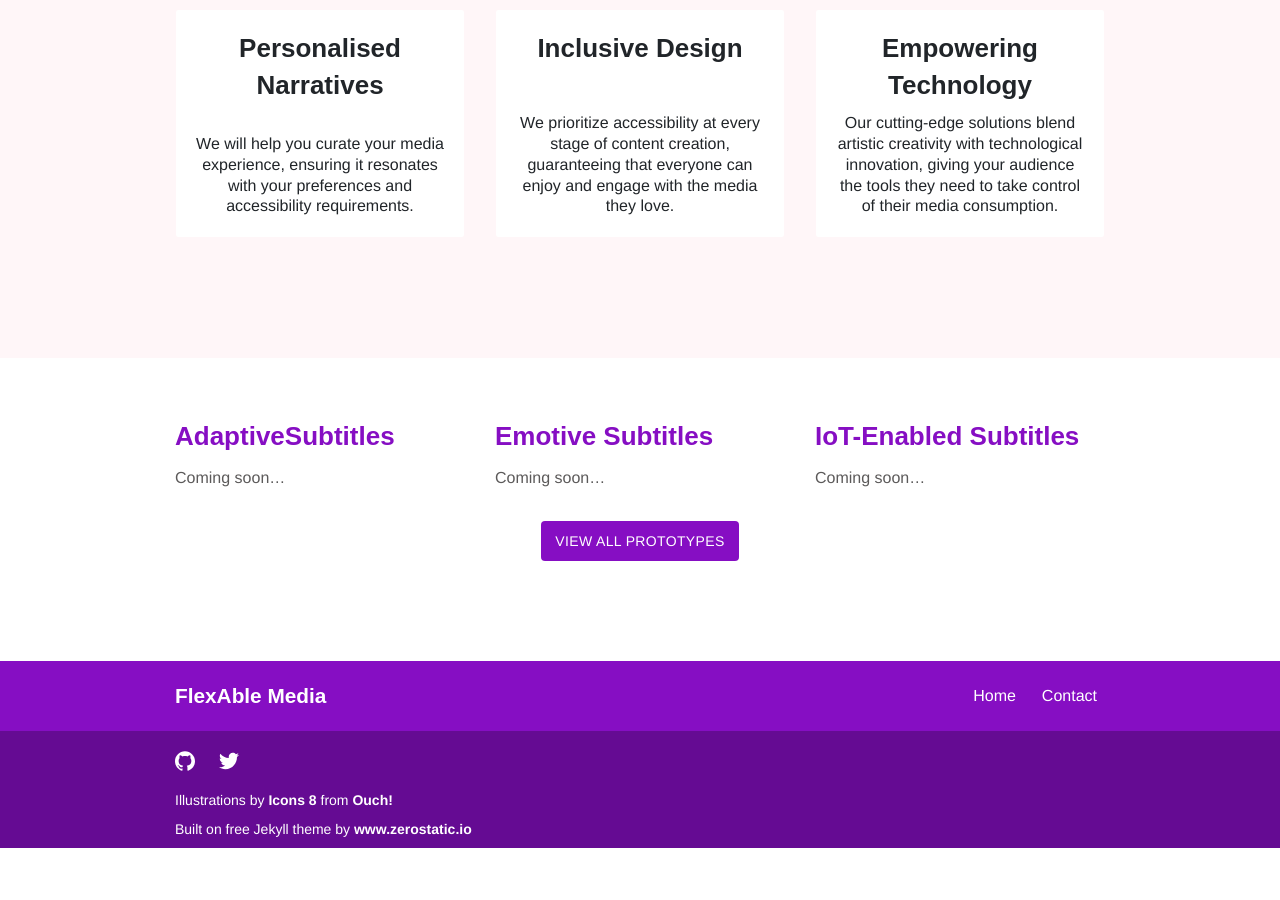
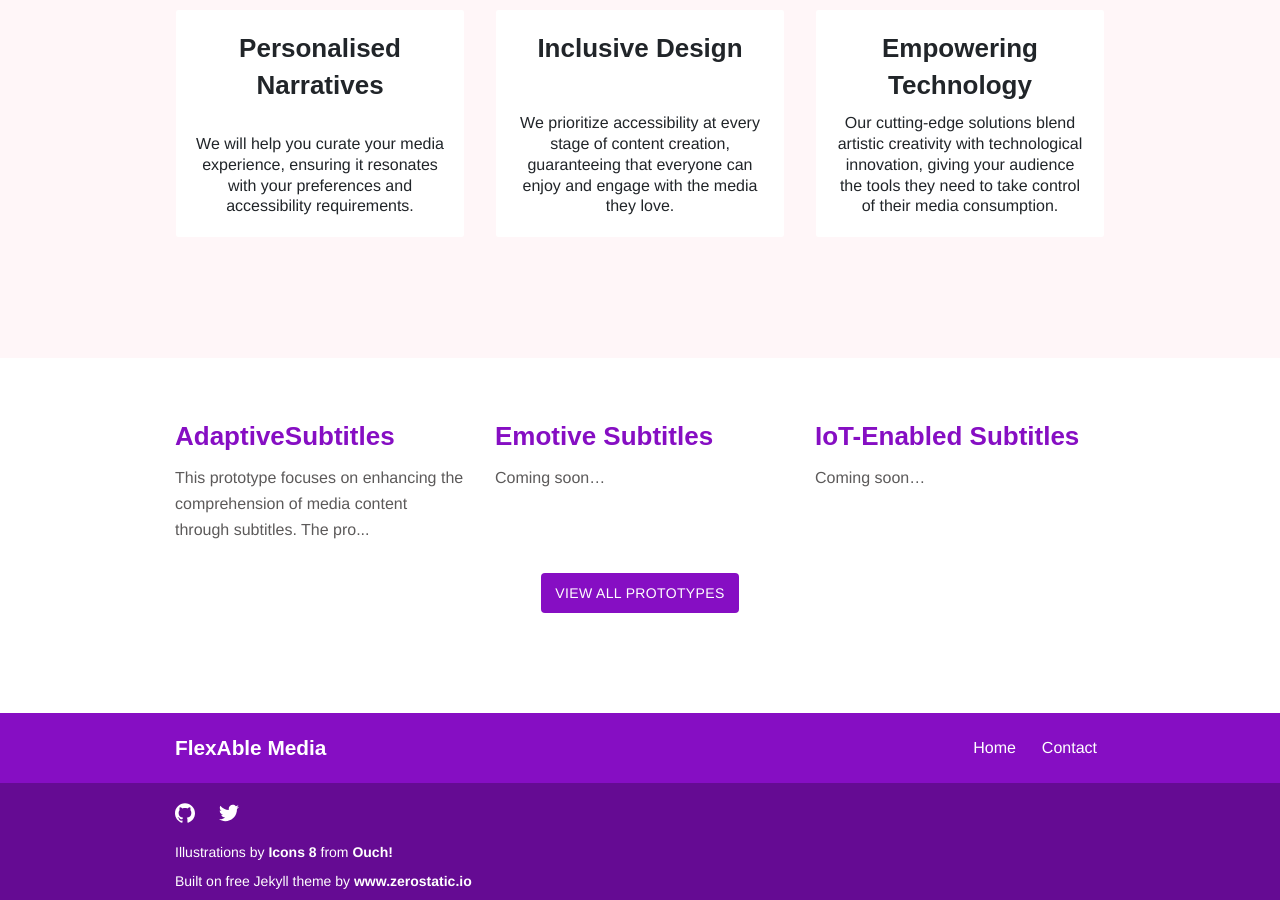
Before and after one commit to flexable-media/website, a Jekyll site: the page built from index.md, in a window 1280 px wide and 900 px high, scrolled down 966 px. Built offline with Jekyll 4.4.1, drawn with Linux system fonts in a browser that asks for light colours; some web fonts are replaced; before the commit the page ends 1814 px from its top, so only the background shows below that; some of the changed lines change nothing that is shown.

Commit message:
Updated Adaptive Subs page:

```diff
--- a/_prototypes/AdaptiveSubtitles.md
+++ b/_prototypes/AdaptiveSubtitles.md
@@ -4,4 +4,18 @@
 weight: 1
 ---
 
-Coming soon...
+This prototype focuses on enhancing the comprehension of media content through subtitles. The prototype, called Adaptive Subtitles, allows viewers to customize real-time subtitle display for different speakers based on their preferences and viewing context. The research demonstrates that providing viewers with granular controls and structured onboarding can significantly enhance their overall viewing experience.
+
+# Background
+
+Subtitles can help improve the understanding of media content. People enable subtitles based on individual characteristics (e.g., language or hearing ability), viewing environment, or media context (e.g., drama, quiz show). However, some people find that subtitles can be distracting and that they negatively impact their viewing experience. We explore the challenges and opportunities surrounding interaction with real-time personalisation of subtitled content.
+
+To understand how people currently interact with subtitles, we first conducted an online questionnaire with 102 participants. We used our findings to elicit requirements for a new approach called Adaptive Subtitles that allows the viewer to alter which speakers have subtitles displayed in real-time. We evaluated our approach with 19 participants to understand the interaction trade-offs and challenges within real-time adaptations of subtitled media. Our evaluation findings suggest that granular controls and structured onboarding allow viewers to make informed trade-offs when adapting media content, leading to improved viewing experiences.
+
+# Video Demo
+
+<iframe width="560" height="315" src="https://www.youtube.com/embed/KVdB-1amzd4?si=0nKvPyujd6fPOek8" title="YouTube video player" frameborder="0" allow="accelerometer; autoplay; clipboard-write; encrypted-media; gyroscope; picture-in-picture; web-share" allowfullscreen></iframe>
+
+# Related Academic Publications
+
+Benjamin M. Gorman, Michael Crabb, and Michael Armstrong. 2021. Adaptive Subtitles: Preferences and Trade-Offs in Real-Time Media Adaption. In Proceedings of the 2021 CHI Conference on Human Factors in Computing Systems (CHI '21). Association for Computing Machinery, New York, NY, USA, Article 733, 1–11. [Link to Paper on ACM Digital Library](https://doi.org/10.1145/3411764.3445509)
```
Also changed, not shown: 3 other files.
